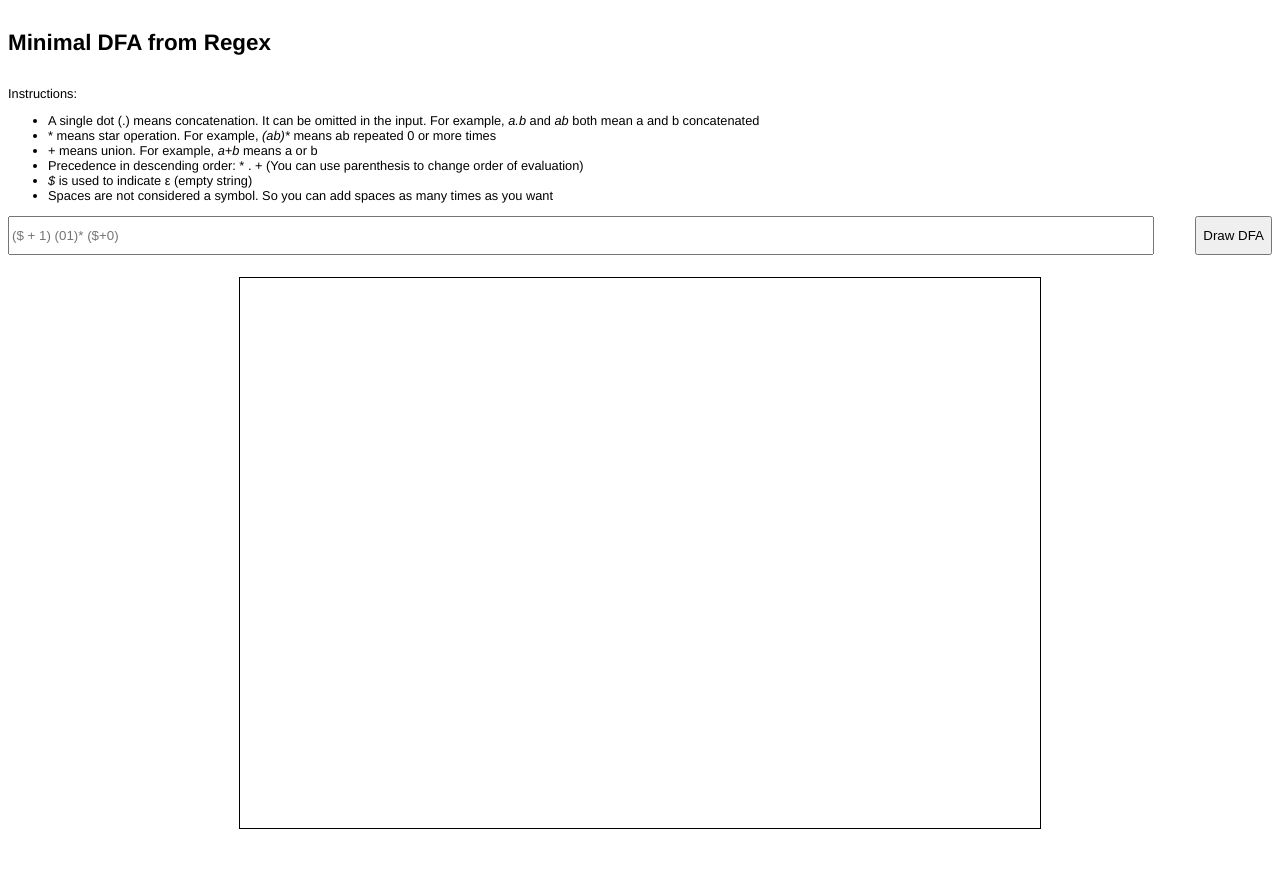
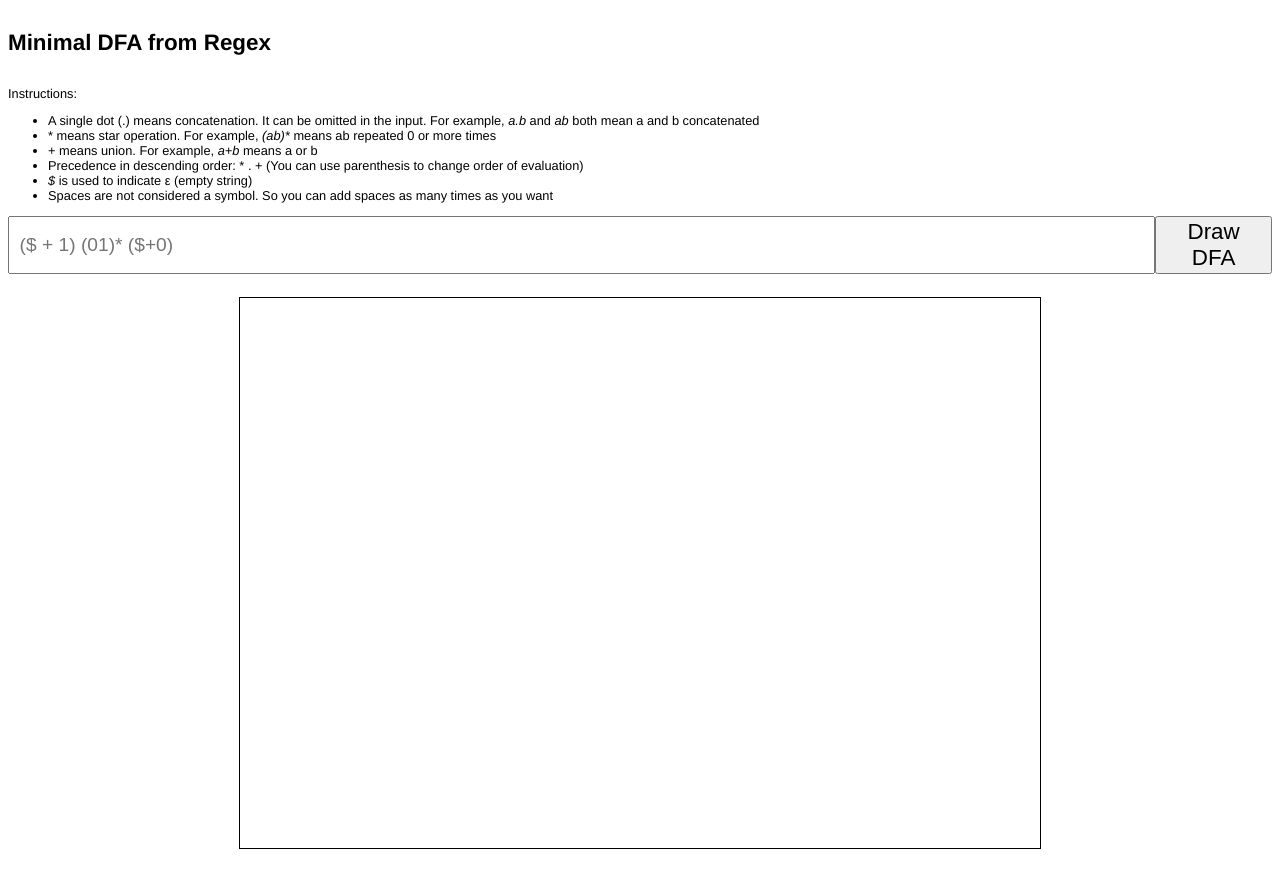
Before and after one commit to Irtiaz/minimal_dfa, a plain HTML site: page index.html in a window 1280 px wide. Drawn offline with nearby package versions, Linux system fonts and the light colour scheme.

Commit message:
increased input box size

```diff
--- a/index.html
+++ b/index.html
@@ -43,12 +43,16 @@
         form {
             display: flex;
             justify-content: space-between;
-            height: 2em;
-            font-size: 1.2rem;
         }
 
         form input {
             width: 90%;
+            font-size: 1.2rem;
+            padding: 0.5em;
+        }
+
+        form button {
+            font-size: 1.4rem;
         }
 
     </style>
```
